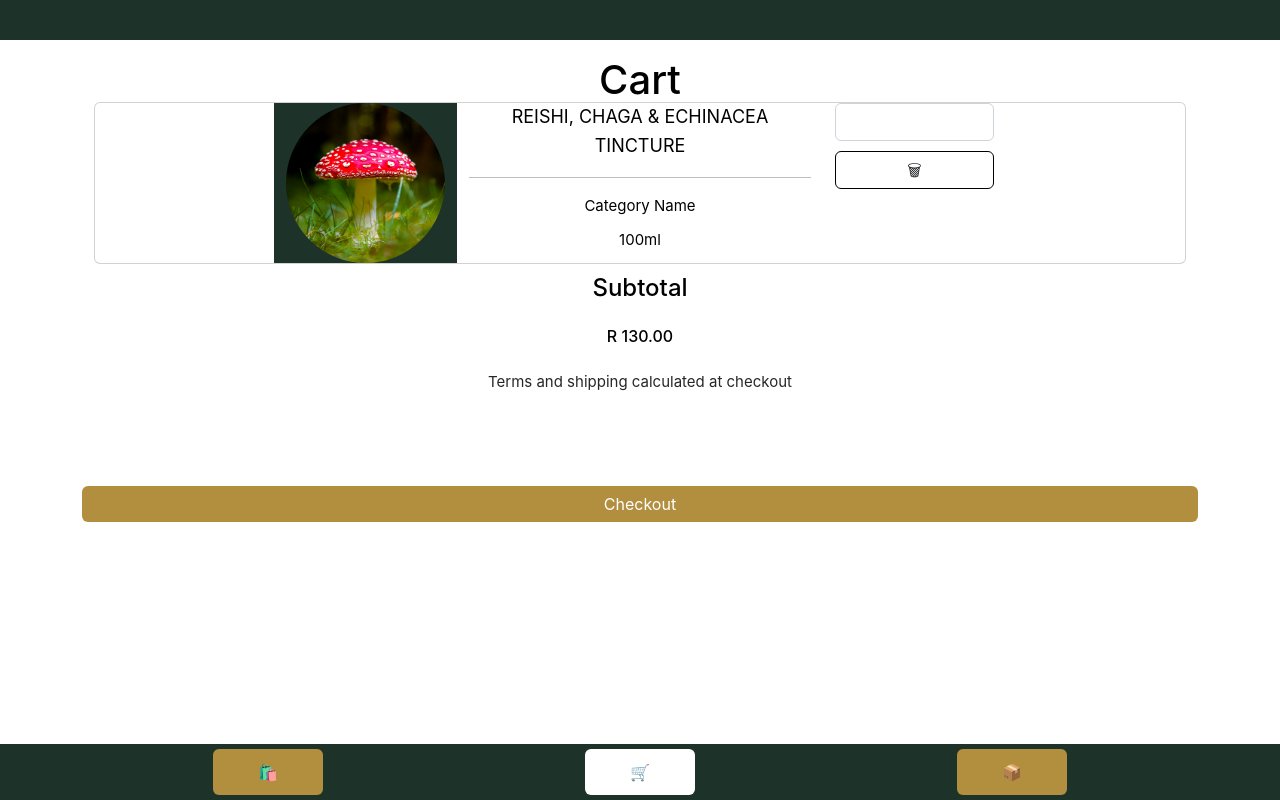
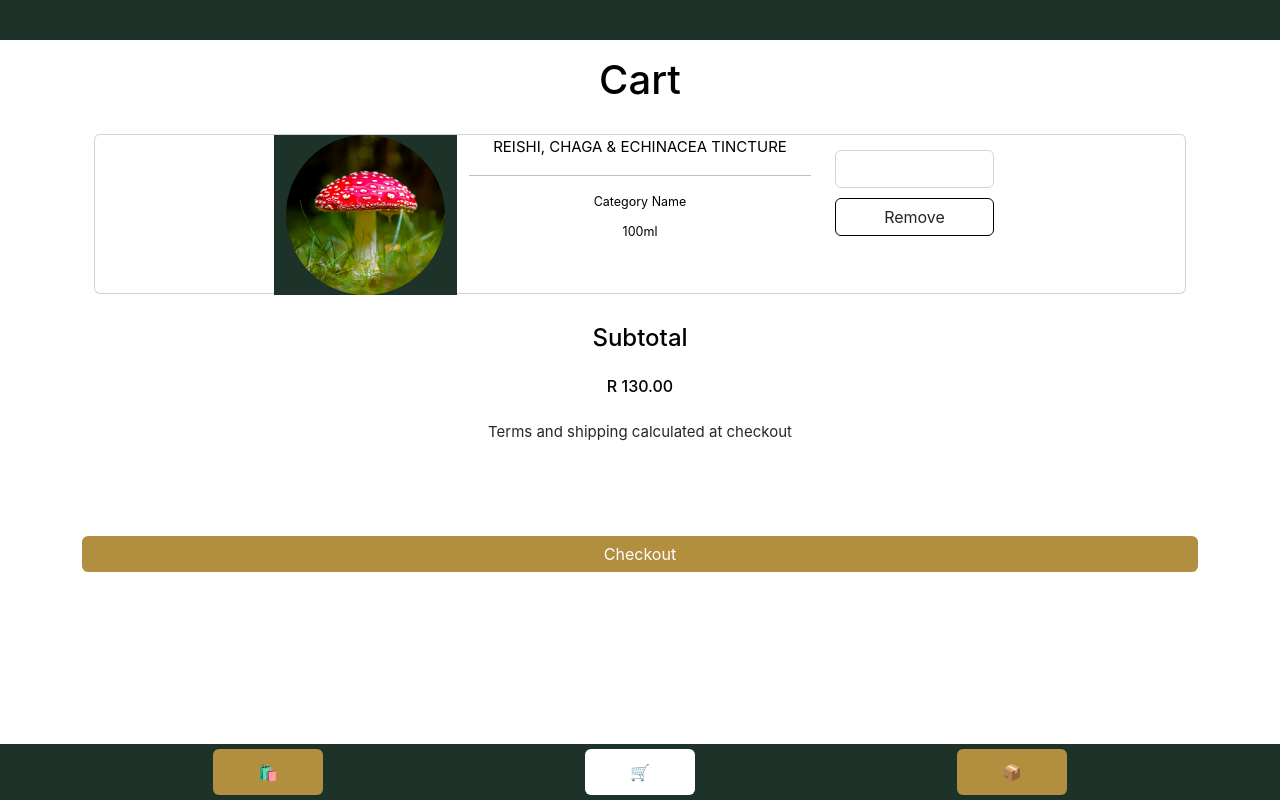
Before and after one commit to dvanhout89/plantdude-shop, a Vue app: page /cart in a window 1280 px wide. Built offline with nearby package versions, Linux system fonts and the light colour scheme.

Commit message:
Card updates

```diff
--- a/src/views/CartView.vue
+++ b/src/views/CartView.vue
@@ -30,7 +30,7 @@
                                         </div>
                                     </div>
                                     <div class="col-12">
-                  <div class="btn" id="add-btn">🗑</div>
+                                        <div class="btn" id="add-btn">Remove</div>
                                     </div>
                                 </div>
                             </div>
@@ -55,7 +55,6 @@
 </template>
 
 <style>
-
 .container {
     text-align: center;
     color: black;
@@ -72,25 +71,34 @@
     align-items: center;
 }
 
+
 .img {
-  width: 100%;
+    width: 120%;
     border-radius: 50%;
 }
+.form-outline{
+    margin-top: 15px;
 
+}
 #product-name {
     font-size: smaller;
     font-weight: bolder;
+}
+.card-title{
+    font-size: 15px;
 }
 
 #product-category,
 #product-size {
     margin-bottom: 10px;
+    font-size: smaller;
 }
 
 .input-container {
-  margin-top: 5px;
+    margin-top: 40px;
     margin-bottom: 10px;
 }
+
 
 @media (max-width: 767px) {
     .product-card .col-4 {
@@ -101,9 +109,12 @@
     #img-col {
         justify-content: center;
         align-items: center;
+        height: 20vh;
     }
-  #add-btn{
+
+    #add-btn {
         background-color: #1D3329;
+        color: white;
     }
 
     .img {
@@ -115,11 +126,13 @@
 h1 {
     color: black;
 }
+.subtotal{
+    margin-top: 20px;
+}
 
 .subtotal>h4,
 p {
     color: rgb(39, 39, 39);
-    /* text-align: center; */
     height: 100px;
 }
 
@@ -135,7 +148,10 @@ p {
 }
 
 .card {
+    height: 20vh;
     bottom: 10px;
+    margin-top: 40px;
+    width: 100%;
 }
 
 #img-col {
@@ -174,4 +190,5 @@ p {
 #add-btn:active {
     background-color: grey;
 }
+
 </style>
```
Lines whose indentation alone changed are shown as unchanged.
